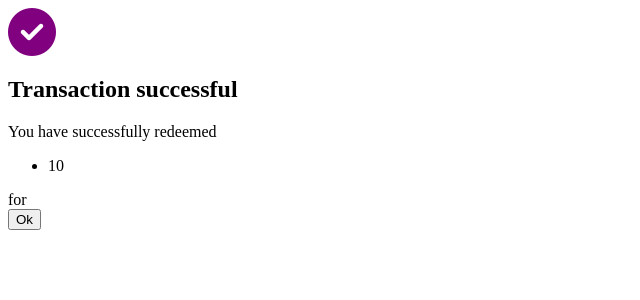
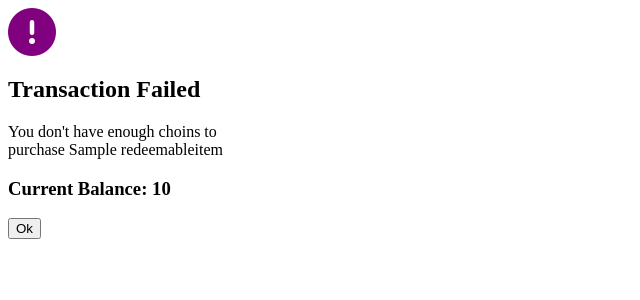
Before and after one commit to sindetisarah/choin, a Django app: template student/templates/RedeemSucceed.html in a window 1280 px wide. Shown: the top 300 px of the page, without its empty margins (0-640 px from the left). Run offline with Django 3.2, Linux system fonts and the light colour scheme; the template is opened without the code that fills it: values that come from a table or form of the project are taken from there, others are empty; tables that the repository leaves empty hold one stand-in row (values such as "Sample post"); parts of the project's set-up code (start-up, migrations or seed data) failed here and were passed over; some libraries are stand-ins or nearby versions.

Commit message:
make some changes

```diff
--- a/static/js/redeem.js
+++ b/static/js/redeem.js
@@ -1,15 +1,16 @@
 var updateBtn = document.getElementsByClassName('update-cart')
 let updateBtnLngth = updateBtn.length
 
-for(let i=0; i< updateBtnLngth; i++){
-    updateBtn[i].addEventListener('click', function(){
+for (let i = 0; i < updateBtnLngth; i++) {
+    updateBtn[i].addEventListener('click', function() {
         var productId = this.dataset.product;
         var action = this.dataset.action;
-        console.log('productId:', productId, 'action:',action);
+        console.log('productId:', productId, 'action:', action);
         updateUserOrder(productId, action)
     })
 
 }
+
 function getToken(name) {
     let cookieValue = null;
     if (document.cookie && document.cookie !== '') {
@@ -27,22 +28,28 @@ function getToken(name) {
 }
 var csrftoken = getToken('csrftoken');
 
-function updateUserOrder(productId, action){
+function updateUserOrder(productId, action) {
     var url = "http://127.0.0.1:8000/student/update_item/"
     fetch(url, {
             method: 'POST',
-       headers: {'Content-Type': 'application/json',
-                  'X-CSRFToken': csrftoken},
-       body:JSON.stringify({'productId':productId,'action': action})
+            headers: {
+                'Content-Type': 'application/json',
+                'X-CSRFToken': csrftoken
+            },
+            body: JSON.stringify({ 'productId': productId, 'action': action })
         })
         .then(response => response.json)
-   .then(data=>{
-       console.log('data:', data )
+        .then(data => {
+            console.log('data:', data)
             location.reload()
         })
         .catch(error => alert(error.toString()))
 }
 
+document.querySelector('.close').addEventListener('click',
+    function() {
+        document.querySelector('.card').style.display = 'none';
+    })
 
 
 
--- a/student/templates/RedeemSucceed.html
+++ b/student/templates/RedeemSucceed.html
@@ -8,29 +8,22 @@
     <meta name="viewport" content="width=device-width, initial-scale=1.0">
     <title>Document</title>
     <script src='https://kit.fontawesome.com/a076d05399.js' crossorigin='anonymous'></script>
-
 </head>
 
 <body>
     <div class="card">
-        <i class="fa fa-check-circle" style="font-size:48px;color:purple"></i>
-        <h2>Transaction successful</h2>
-        <div>You have successfully redeemed
-            <ul>
-            {%for item in items %}
-            <li> {{ item.quantity }} {{item.reward.item_name}}</li>
-        </ul>
+        <i class='fas fa-exclamation-circle' style='font-size:48px;color:purple'></i>
+        <h2>Transaction Failed</h2>
+        {%for item in reward_items%}
+        <p>You don't have enough choins to
+            <br>purchase {{item.item_name}}</p>
+        {%endfor%} {% for b in bal %}
+        <h3>Current Balance: {{ b.choinBalance}}</h3>
         {% endfor %}
-             for {{ order.calculate_cart_total}}</div>
-        <button id="close">Ok</button>
+        <button class="close">Ok</button>
     </div>
-    <script>
-        document.querySelector('.close').addEventListener('click',
-            function() {
-                document.querySelector('.card').style.display = 'none';
-            })
-    </script>
-     <script src="{% static 'js/redeem.js' %}"></script>
+    <script src="{% static 'js/redeem.js' %}"></script>
+
 </body>
 
 </html>
--- a/student/views.py
+++ b/student/views.py
@@ -89,7 +89,6 @@ def cart(request):
         items = order.rewardeditem_set.all()
         print(items)
         # cartItems = order.calculate_cart_items()
-
     else:
         items= []
 
```
Also changed, not shown: student/templates/RedeemFailed.html (+10 -11 lines). Lines whose indentation alone changed are shown as unchanged.
